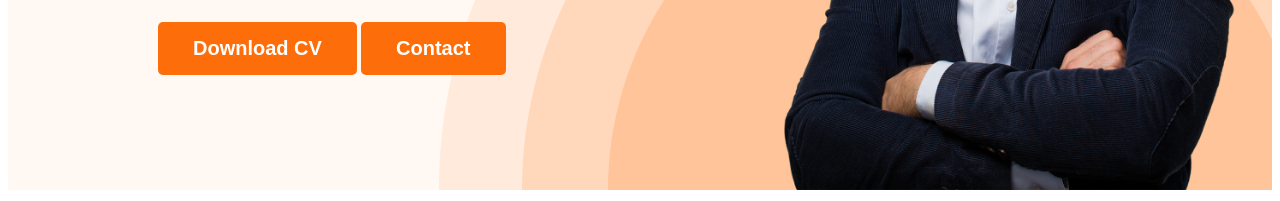
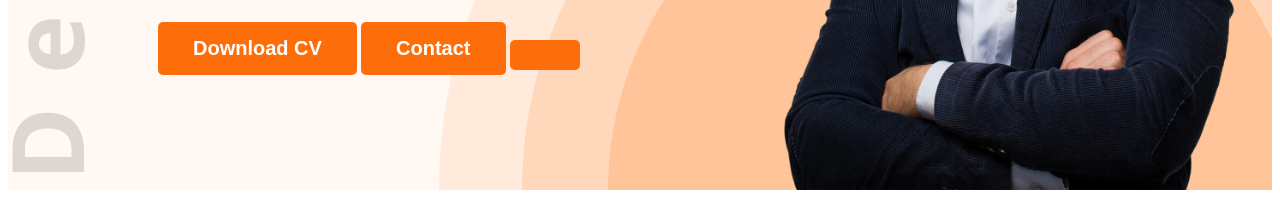
Before and after one commit to MdRadoyanhasan/piyal-web, a plain HTML site: page index.html in a window 1280 px wide. Shown: the part 599-800 px from the top of the page. Drawn offline with Linux system fonts and the light colour scheme.

Commit message:
depo image added

```diff
--- a/index.html
+++ b/index.html
@@ -5,6 +5,7 @@
     <meta name="viewport" content="width=device-width, initial-scale=1.0">
     <title>Wep depeloper protfolio</title>
     <link rel="stylesheet" href="styles/style.css ">
+    <link rel="stylesheet" href="script src=https://kit.fontawesome.com/f85f19c655.js crossorigin="anonymous>
 </head>
 <body>
     <header class="header">
@@ -23,6 +24,7 @@
                 <p class="banner-discription">Shot what able cold new see hold.Friendly as an betrayed formerly he. Morning because as to society behaved moments.</p>
                 <button class="btn-primary" >Download CV</button>
                 <button class="btn-primary">Contact</button>
+                <button class="btn-primary"></button>
             </div>
             <img class="banner-profile" src="images/hardy.png" alt="">
         </div>
--- a/styles/style.css
+++ b/styles/style.css
@@ -45,9 +45,9 @@ nav a{
 }
 .header {
     background-color: #fff8f3;
-    background-image: url('../images/header_bg.png');
+    background-image: url('../images/header_bg.png'), url('../images/developer.png');
     background-repeat: no-repeat;
-    background-position: bottom right;
+    background-position: bottom right, top left;
 }
 .banner{
     padding:30px 30px 0px 150px;
```
